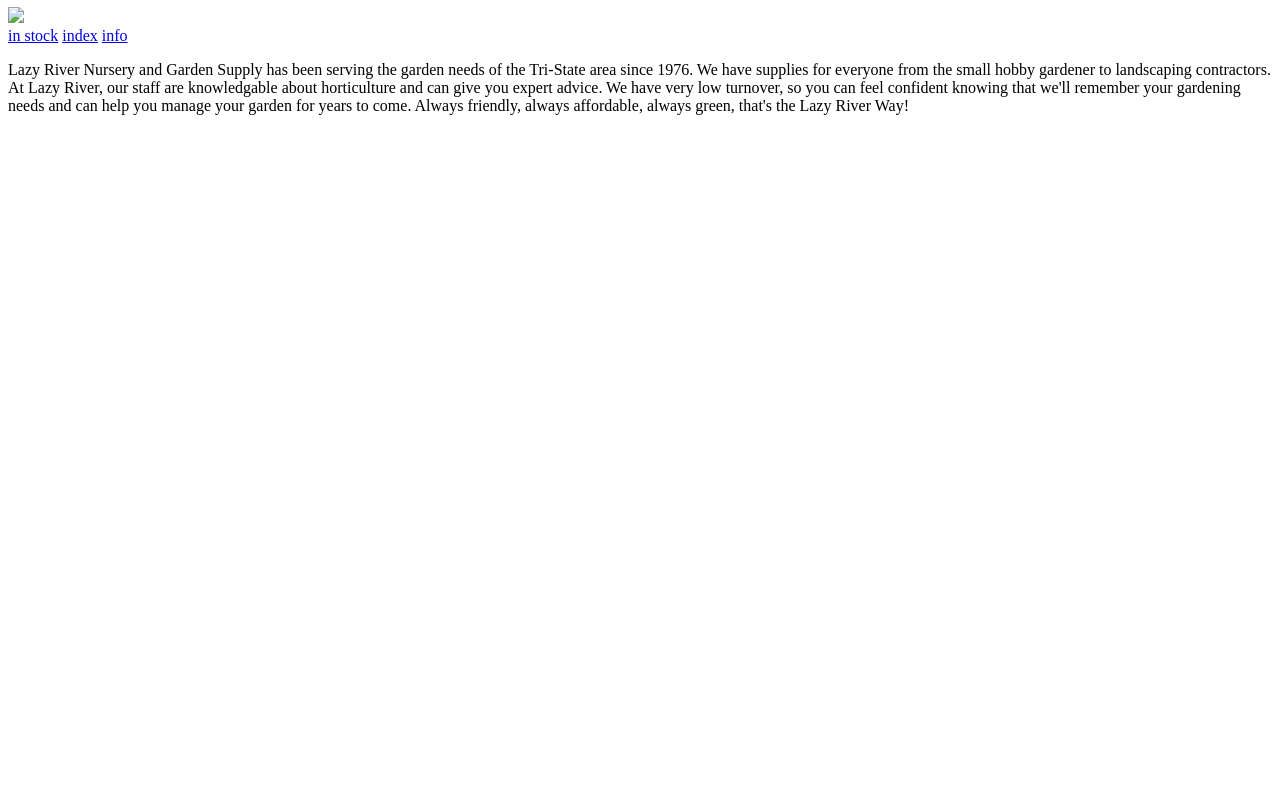
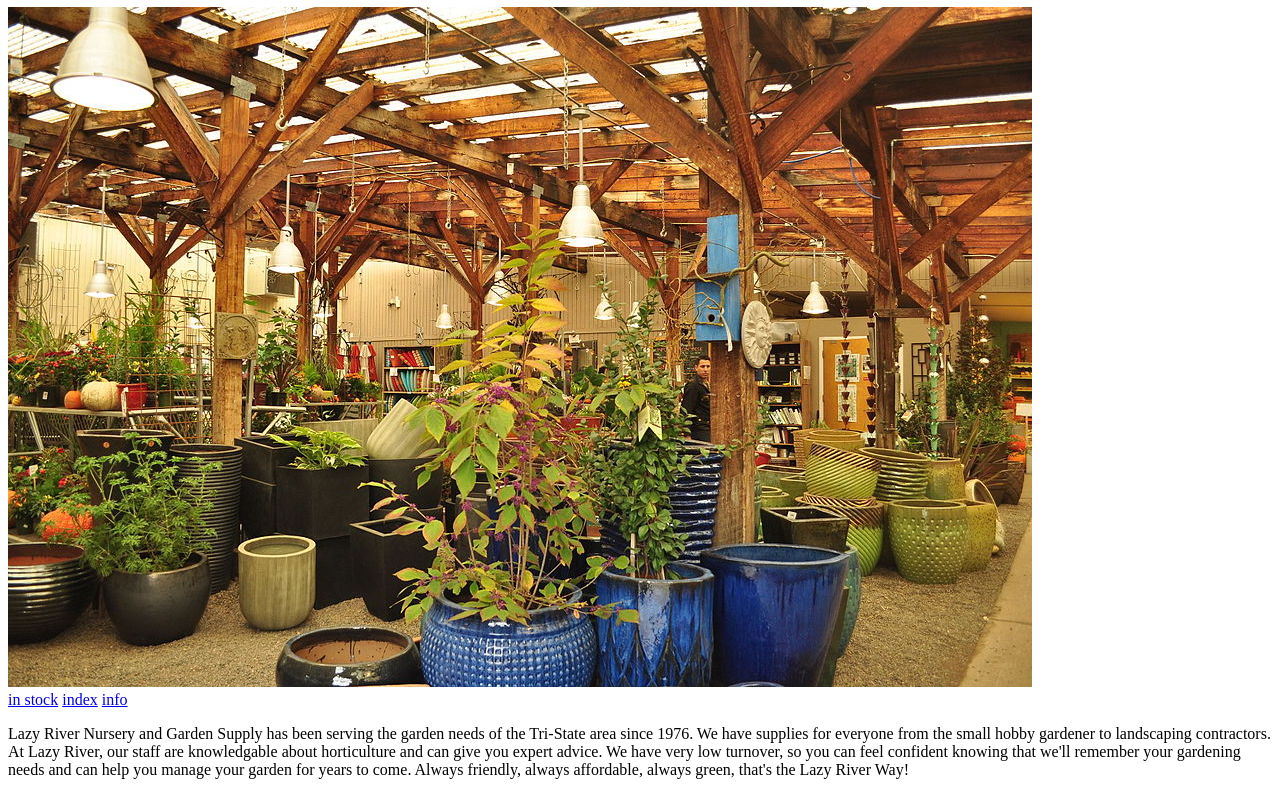
Before and after one commit to Momentum-Team-19/html-small-business-duffing09, a plain HTML site: page index.html in a window 1280 px wide. Shown: the part 73-868 px from the top of the page. Before the commit the page ends 800 px from the top, so only its background shows below. Drawn offline with Linux system fonts and the light colour scheme.

Commit message:
put starter files before image in my src

```diff
--- a/index.html
+++ b/index.html
@@ -8,7 +8,7 @@
 <body>
     <h1> Lazy River Nursery</h1>
     <img class="fit-picture"
-    src="images/store-interior.jpg" />
+    src="starter_files/images/store-interior.jpg" />
     <nav>
         <a href="in-stock.html">in stock</a>
         <a href="index.html">index</a>
```
